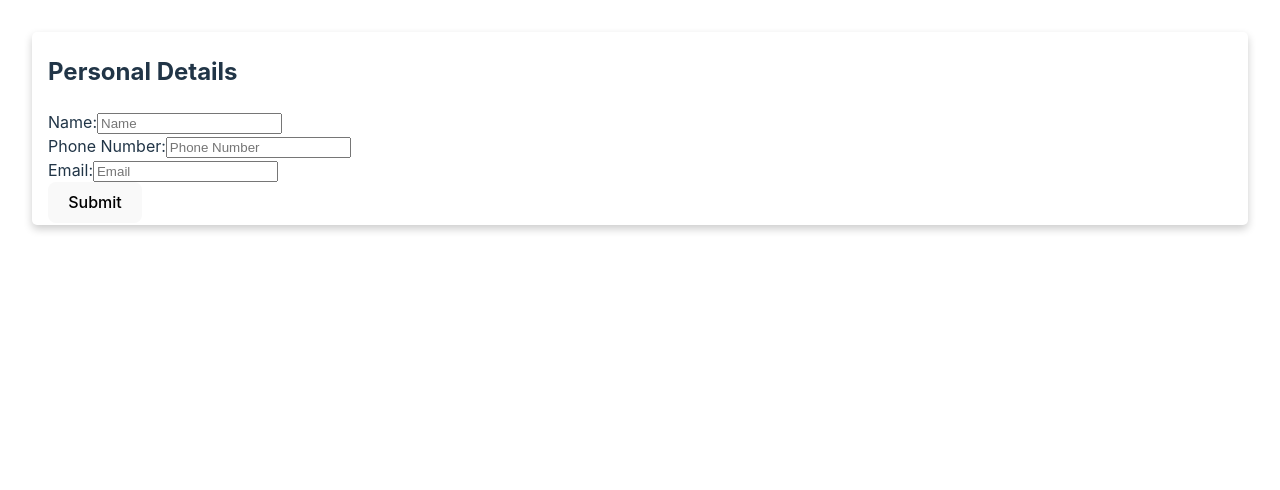
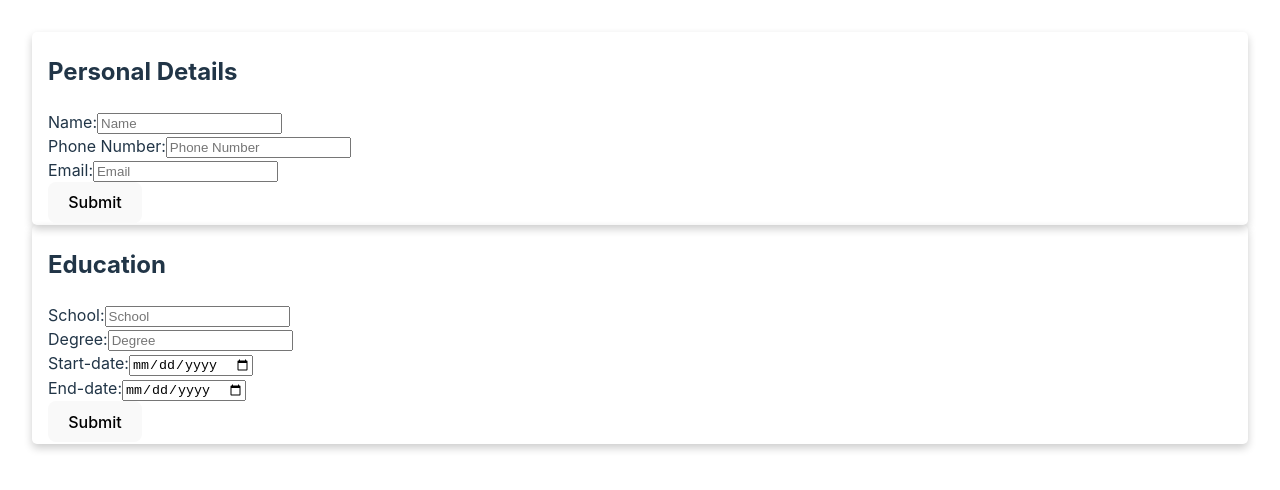
Before and after one commit to Amrmb-05/CV-Application, a React (Vite) app in the folder my-first-react-app/: page / in a window 1280 px wide. Shown: the top 490 px of the page. Built offline with nearby package versions, Linux system fonts and the light colour scheme.

Commit message:
Create function to submit education form data and add it to App? component state

```diff
--- a/my-first-react-app/src/App.jsx
+++ b/my-first-react-app/src/App.jsx
@@ -1,13 +1,21 @@
 import { useState } from 'react'
 import './App.css'
 import GeneralForm from './components/General'
-
+import EducationForm from './components/Education'
 function App() {
   const [generalData, setGeneralData] = useState({
     name:"",
     phone:"",
     email:""
   })
+
+  const [eduData, setEduData] = useState({
+    school:"",
+    degree:"",
+    startDate:"",
+    endDate:""
+  })
+
 
   function submitGeneralForm(e) {
     e.preventDefault()
@@ -23,9 +31,26 @@ function App() {
     setGeneralData(newData)
   }
 
+  function submitEduForm(e) {
+    e.preventDefault()
+    const school = e.target.school.value
+    const degree = e.target.degree.value
+    const startDate = e.target.startDate.value
+    const endDate = e.target.endDate.value
+     const newData = {
+      school: school,
+      degree : degree,
+      startDate: startDate,
+      endDate: endDate
+    }
+
+    setEduData(newData)
+  }
+
   return (
     <>
     <GeneralForm submitGeneralForm={submitGeneralForm}/>
+    <EducationForm submitEduForm={submitEduForm}/>
     </>
   )
 
--- a/my-first-react-app/src/components/Education.jsx
+++ b/my-first-react-app/src/components/Education.jsx
@@ -3,7 +3,7 @@ import { useState } from "react"
 import Form from "./Form"
 
 export default function EducationForm( {submitEduForm} ) {
-    const [eduData, setEduData] = useState({
+    const [eduInput, setEduInput] = useState({
         school:"",
         degree:"",
         startDate:"",
@@ -11,29 +11,29 @@ export default function EducationForm( {submitEduForm} ) {
     })
 
     function handleSchool(e) {
-        setEduData({
-        ...eduData,
+        setEduInput({
+        ...eduInput,
         school: e.target.value
     })
     }
 
     function handleDegree(e) {
-        setEduData({
-        ...eduData,
+        setEduInput({
+        ...eduInput,
         degree: e.target.value
     })
     }
 
     function handleStartDate(e) {
-        setEduData({
-        ...eduData,
+        setEduInput({
+        ...eduInput,
         startDate: e.target.value
     })
     }
 
     function handleEndDate(e) {
-        setEduData({
-        ...eduData,
+        setEduInput({
+        ...eduInput,
         endDate: e.target.value
     })
     }
@@ -46,7 +46,7 @@ export default function EducationForm( {submitEduForm} ) {
             <Input
                 title="School"
                 type="text"
-                value={eduData.school}
+                value={eduInput.school}
                 name="school"
                 handleChange={handleSchool}
             />
@@ -54,7 +54,7 @@ export default function EducationForm( {submitEduForm} ) {
             <Input
                 title="Degree"
                 type="text"
-                value={eduData.degree}
+                value={eduInput.degree}
                 name="degree"
                 handleChange={handleDegree}
             />
@@ -62,7 +62,7 @@ export default function EducationForm( {submitEduForm} ) {
             <Input
                 title="Start-date"
                 type="date"
-                value={eduData.startDate}
+                value={eduInput.startDate}
                 name="startDate"
                 handleChange={handleStartDate}
             />
@@ -70,7 +70,7 @@ export default function EducationForm( {submitEduForm} ) {
 <Input
                 title="End-date"
                 type="date"
-                value={eduData.endDate}
+                value={eduInput.endDate}
                 name="endDate"
                 handleChange={handleEndDate}
             />
```
Also changed, not shown: my-first-react-app/src/components/General.jsx (+0 -30 lines).
